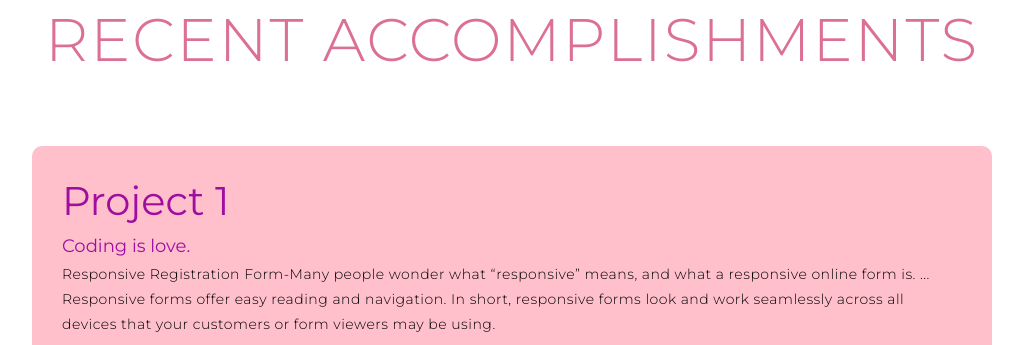
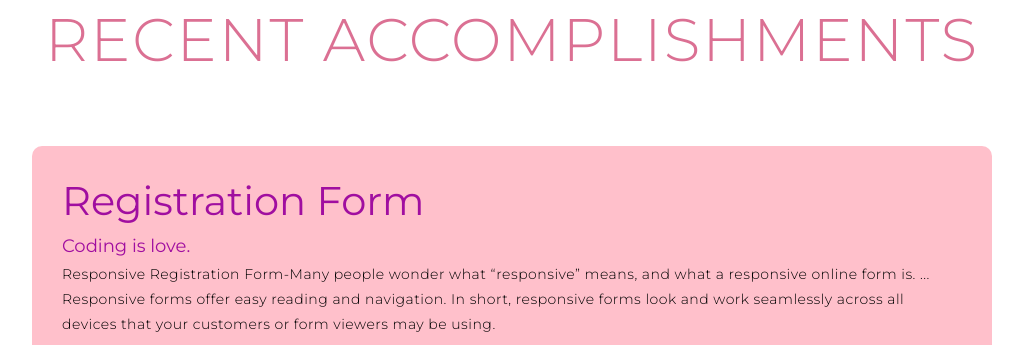
Before and after one commit to priyal6/Portfolio-Website, a plain HTML site: page index.html in a window 1280 px wide. Shown: the part 1982-2327 px from the top of the page, without its empty margins (128-1151 px from the left). Drawn offline with Linux system fonts and the light colour scheme.

Commit message:
Update index.html

```diff
--- a/index.html
+++ b/index.html
@@ -103,7 +103,7 @@
                 <div class="accomplishment-item">
                     <a href="https://regform00.netlify.app/">
                         <div class="accomplishment-info">
-                            <h1>Project 1</h1>
+                            <h1>Registration Form</h1>
                             <h2>Coding is love.</h2>
                             <p>Responsive Registration Form-Many people wonder what “responsive” means, and what a
                                 responsive online form is. ... Responsive forms offer easy reading and navigation. In
```
